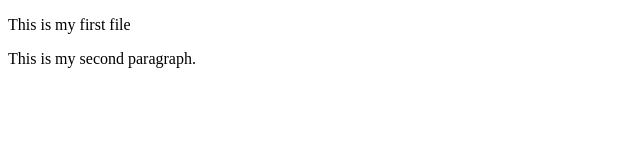
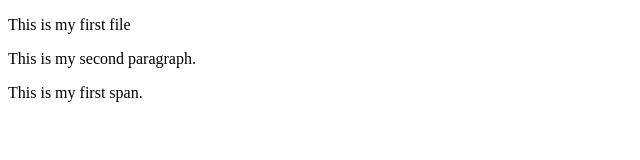
Before and after one commit to AsaGitCode/TestingRepo, a plain HTML site: page Index.html in a window 1280 px wide. Shown: the whole page, without its empty margins (0-640 px from the left). Drawn offline with Linux system fonts and the light colour scheme.

Commit message:
Update Index.html
first span

```diff
--- a/Index.html
+++ b/Index.html
@@ -6,5 +6,6 @@
 <body>
 <p>This is my first file</p>
   <p>This is my second paragraph.</p>
+  <span>This is my first  span.</span>
 </body>
 </html>
```
